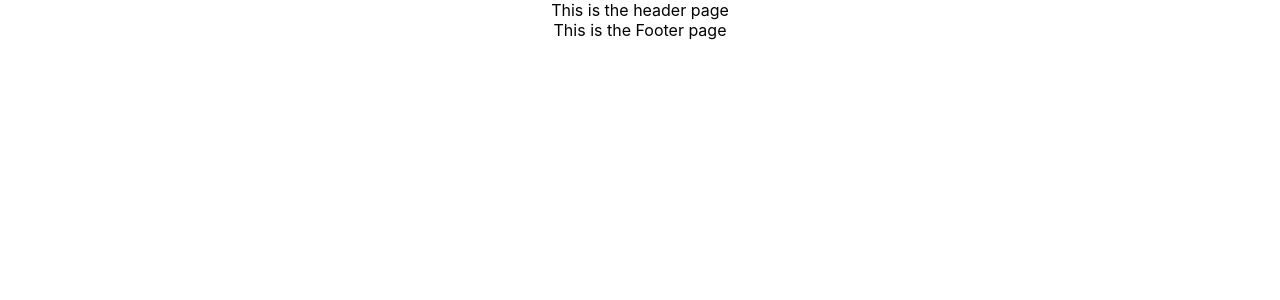
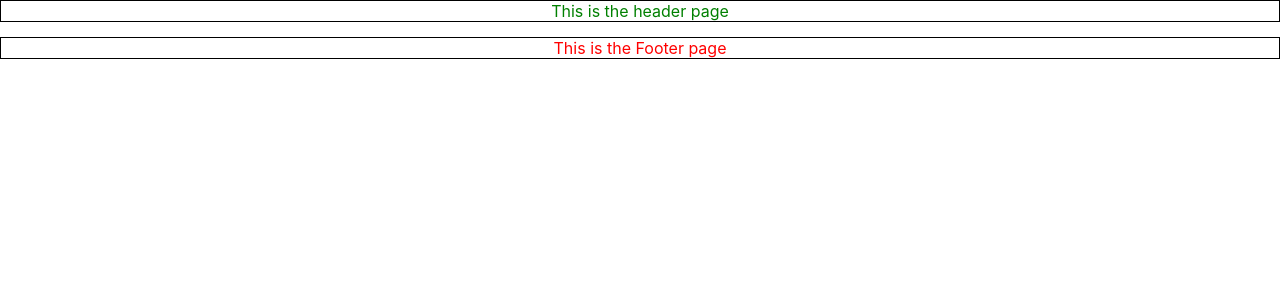
Before and after one commit to PapaCode79/React-Portfolio, a React (Create React App) app in the folder react-portfolio/: page / in a window 1280 px wide. Shown: the top 300 px of the page. Built offline with nearby package versions, Linux system fonts and the light colour scheme.

Commit message:
created working directories

```diff
--- a/react-portfolio/src/components/footer.js
+++ b/react-portfolio/src/components/footer.js
@@ -1,9 +1,12 @@
 import React from "react";
 
 export default function Footer() {
-
+  const footerCSS = {
+      color: "red",
+      border:"1px solid black"
+}
     return(
-        <div>This is the Footer page</div>
+        <div style={footerCSS}>This is the Footer page</div>
     )
 
 }
--- a/react-portfolio/src/components/header.js
+++ b/react-portfolio/src/components/header.js
@@ -1,9 +1,13 @@
 import React from "react";
 
 export default function Header() {
-
+   const headerCSS = {
+       color: "green",
+       border: "1px solid black",
+       marginBottom: "15px"
+}
     return(
-        <div>This is the header page</div>
+        <div style={headerCSS}>This is the header page</div>
     )
 
 }
```
Also changed, not shown: react-portfolio/src/components/body.js (added).
